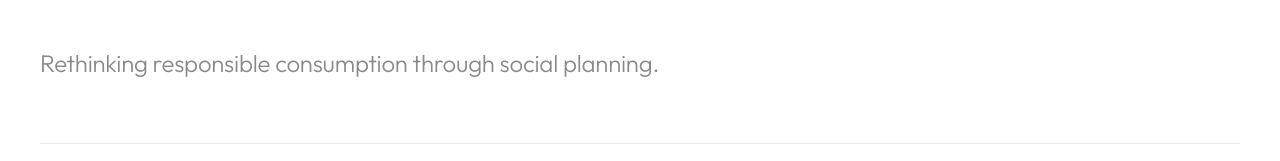
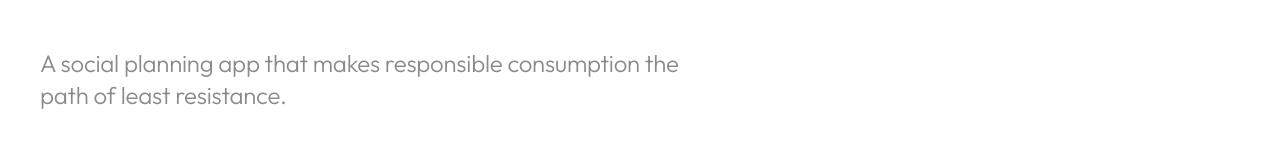
Before and after one commit to JulianGiraldo96/Julian_Portfolio, a Next.js app: page /work/savee in a window 1280 px wide. Shown: the part 320-481 px from the top of the page. Built offline with nearby package versions, Linux system fonts and the light colour scheme.

Commit message:
Humanize all portfolio text content

```diff
--- a/app/work/savee/page.tsx
+++ b/app/work/savee/page.tsx
@@ -14,7 +14,7 @@ export default function SaveePage() {
       meta={{
         index: "01",
         title: "Savee",
-        subtitle: "Rethinking responsible consumption through social planning.",
+        subtitle: "A social planning app that makes responsible consumption the path of least resistance.",
         year: "2025",
         role: "UX Design · Visual Identity",
         tags: ["Sustainability", "UX", "FoodTech"],
@@ -31,8 +31,8 @@ export default function SaveePage() {
           label: "01 · Overview",
           heading: "A social network designed to end food waste at home.",
           body: [
-            "Savee is a digital platform that treats food planning the way social media treats content discovery, through an infinite, personalised feed of recipe videos. Beneath the scroll lies a complete system: a smart pantry, an auto-updated shopping list, a weekly cooking calendar and a proactive alert engine that acts before ingredients expire.",
-            "The result is an app that doesn't just inspire cooking, it closes the loop between what you watch, what you buy and what you actually eat.",
+            "Savee treats food planning the way social media treats content discovery: an infinite, personalised feed of recipe videos. Behind the scroll sits a complete system — a smart pantry, an auto-updated shopping list, a weekly cooking calendar, and an alert engine that acts before ingredients expire.",
+            "The result is an app that doesn't just inspire cooking. It closes the loop between what you watch, what you buy, and what you actually eat.",
           ],
           image: {
             src: "/projects/savee/logo.png",
@@ -54,23 +54,23 @@ export default function SaveePage() {
               icon: "percent",
               number: "60%",
               caption:
-                "of global food waste comes from households, roughly 631 million tonnes per year.",
+                "of global food waste comes from households — around 631 million tonnes a year.",
             },
             {
               icon: "triangle",
               number: "30–40%",
               caption:
-                "of food is discarded straight from the fridge, mostly impulse buys without a recipe to go with them.",
+                "of food gets thrown out straight from the fridge, mostly impulse buys that never had a recipe attached.",
             },
             {
               icon: "globe",
               number: "1B+",
               caption:
-                "meals wasted every day globally (UNEP Food Waste Index 2024).",
+                "meals wasted every day worldwide (UNEP Food Waste Index 2024).",
             },
           ],
           footer:
-            "Improper storage accelerates spoilage further, ethylene gas and mould create a domino effect that multiplies the problem. The fix isn't willpower: it's better planning tools.",
+            "Poor storage makes it worse — ethylene gas and mould create a domino effect. The fix isn't willpower. It's better planning tools.",
         },
 
         /* ─── 03 Onboarding ─── */
@@ -79,7 +79,7 @@ export default function SaveePage() {
           label: "03 · Onboarding",
           heading: "Eight questions that personalise everything.",
           body: [
-            "Before the feed appears, Savee asks a short set of questions. Every answer shapes the algorithm, the shopping cadence and the portion sizes, from day one.",
+            "Before the feed appears, Savee asks a short set of questions. Every answer shapes the algorithm, the shopping cadence, and the portion sizes — right from day one.",
           ],
           items: [
             {
@@ -123,28 +123,28 @@ export default function SaveePage() {
           label: "04 · The feed",
           heading: "Social media-simple. Infinitely useful.",
           body: [
-            "The core interface is a vertical video feed. Every interaction on the right-hand action bar does exactly one thing, and together they drive the entire planning loop.",
+            "The core interface is a vertical video feed. Each interaction on the right-hand action bar does one thing, and together they drive the whole planning loop.",
           ],
           items: [
             {
               title: "♥ Like",
-              body: "Signals interest to the algorithm. The more you like, the more the feed learns your taste, recipes by cuisine, time, difficulty and season all adapt silently.",
+              body: "Signals interest to the algorithm. The more you like, the more the feed learns your taste — cuisine, time, difficulty, and season all adapt quietly.",
             },
             {
               title: "Save",
-              body: "Bookmarks a video without committing to it. Saved recipes live in their own tab and can be promoted to the cooking calendar at any point.",
+              body: "Bookmarks a video without committing to it. Saved recipes have their own tab and can be moved to the cooking calendar whenever you're ready.",
             },
             {
               title: "🍴+ Add to list",
-              body: "Adds the recipe to the active shopping list and immediately asks when you want to cook it. One tap plans the whole week.",
+              body: "Adds the recipe to the active shopping list and immediately asks when you want to cook it. One tap and the week is planned.",
             },
             {
               title: "Creator card",
-              body: "At the bottom of every video sits the creator's name and a brief recipe title. Tapping opens the full recipe, ingredients, difficulty level and estimated cook time.",
+              body: "At the bottom of every video is the creator's name and a short recipe title. Tap it to see the full recipe, ingredients, difficulty, and estimated cook time.",
             },
             {
               title: "+ Post (creator)",
-              body: "Creators, and eventually users, upload recipe videos through the + button on the action bar. The community grows the catalogue.",
+              body: "Creators — and eventually regular users — upload recipe videos through the + button. The community builds the catalogue.",
             },
           ],
         },
@@ -155,8 +155,8 @@ export default function SaveePage() {
           label: "05 · Calendar & schedule",
           heading: "Plan the week. Never wonder what's for dinner.",
           body: [
-            "After adding a recipe to the shopping list, Savee shows a horizontal week view. Each day column displays the recipes already scheduled underneath it; a + button lets you slot the new recipe on any open day.",
-            "The calendar is the connective tissue of the app, it links discovery (the feed) to action (shopping and cooking) and closes the loop back to daily reminders.",
+            "After adding a recipe to the shopping list, Savee shows a horizontal week view. Each day column shows what's already scheduled, and a + button lets you slot the new recipe into any open day.",
+            "The calendar is the connective tissue of the app — it links discovery (the feed) to action (shopping and cooking) and feeds back into the daily reminders.",
           ],
           image: {
             src: "/projects/savee/home-1.png",
@@ -172,28 +172,28 @@ export default function SaveePage() {
           label: "06 · Fork, shopping list",
           heading: "One toggle. Two views.",
           body: [
-            "The Fork tab is the operational core of Savee. A toggle in the top-right switches between the flat shopping list and the recipe card view, two lenses on the same data.",
+            "The Fork tab is the operational core of Savee. A toggle in the top-right switches between the flat shopping list and the recipe card view — two ways of looking at the same data.",
           ],
           items: [
             {
               title: "Smart shopping list",
-              body: "Aggregates all ingredients from scheduled recipes, grouped by category and sorted by aisle. Savee subtracts what's already in your pantry and flags duplicates. A live shopping mode lets you check items off in-store.",
+              body: "Pulls all ingredients from your scheduled recipes, grouped by category and sorted by aisle. Savee subtracts what's already in your pantry and flags duplicates. Live shopping mode lets you check items off as you go.",
             },
             {
               title: "Recipe card view (toggle)",
-              body: "Switches to a card-per-recipe layout showing difficulty, scheduled date (moveable), estimated cook time and a full ingredient breakdown for that recipe.",
+              body: "Switches to a card-per-recipe layout showing difficulty, scheduled date (moveable), estimated cook time, and a full ingredient breakdown.",
             },
             {
               title: "Live portion sync",
-              body: "Adjust the servings slider on any recipe card and the ingredient quantities update in real time, both in the card and directly in the shopping list. Cook for two or ten without manual recalculation.",
+              body: "Move the servings slider on any recipe card and the ingredient quantities update instantly — in the card and in the shopping list. Cook for two or ten without doing the math yourself.",
             },
             {
               title: "Moveable cooking date",
-              body: "Drag the date chip on a recipe card to reschedule. The calendar view and the shopping cadence update instantly, no friction, no double-entry.",
+              body: "Drag the date chip on a recipe card to reschedule. The calendar and shopping cadence update right away — no friction, no double-entry.",
             },
             {
               title: "Ingredient-level expiry awareness",
-              body: "Ingredients sourced from past purchases carry an estimated expiry date. When they approach it, a warning icon appears on the relevant recipe card so you can prioritise it.",
+              body: "Ingredients from past purchases carry an estimated expiry date. When one gets close, a warning icon appears on the relevant recipe card so you can cook it before it's wasted.",
             },
           ],
         },
@@ -204,9 +204,9 @@ export default function SaveePage() {
           label: "07 · Anti-waste loop",
           heading: "The app that remembers what your fridge forgets.",
           body: [
-            "Every day you open Savee, it surfaces the recipe you should cook today, no searching, no indecision. The daily push notification shows the video thumbnail, the cook time and the first three ingredients.",
-            "A second, parallel alert watches the pantry for ingredients that weren't consumed in past recipes and are approaching expiry. It suggests a recipe that uses them, turning near-waste into tonight's dinner.",
-            "If food is wasted despite the nudges, Savee logs it on your profile so you can track the trend over time and adjust your shopping frequency or portion sizes. Waste awareness is the last resort; prevention is the design intent.",
+            "Every day you open Savee, it surfaces the recipe you should cook today — no searching, no indecision. The daily push notification shows the video thumbnail, the cook time, and the first three ingredients.",
+            "A second alert watches the pantry for ingredients that weren't used in past recipes and are getting close to expiry. It suggests a recipe that uses them, turning near-waste into tonight's dinner.",
+            "If food does get wasted, Savee logs it on your profile so you can spot patterns over time and adjust your shopping frequency or portion sizes. Awareness is the last resort — prevention is the whole point.",
           ],
           image: {
             src: "/projects/savee/shopping-list.png",
@@ -222,28 +222,28 @@ export default function SaveePage() {
           label: "08 · Navigation",
           heading: "Five destinations. Zero friction.",
           body: [
-            "The bottom navigation bar covers every intent in the app. The order is deliberate, discovery first, action last.",
+            "The bottom navigation covers every intent in the app. The order is deliberate — discovery first, action last.",
           ],
           items: [
             {
               title: "Home",
-              body: "The personalised feed. Infinite vertical scroll of recipe videos curated by your preferences, cook history and what's in your pantry.",
+              body: "The personalised feed. Infinite vertical scroll of recipe videos shaped by your preferences, cooking history, and what's in your pantry.",
             },
             {
               title: "Search",
-              body: "Find recipes by ingredient, cuisine, dietary filter, difficulty or cook time. Useful for planned searches and for ad-hoc 'what can I make with spinach?' queries.",
+              body: "Find recipes by ingredient, cuisine, dietary filter, difficulty, or cook time. Works for planned searches and for 'what can I make with spinach?' moments alike.",
             },
             {
               title: "Fork",
-              body: "The shopping list and recipe schedule. Toggle between the flat list and the card-per-recipe view. The operational hub of the app.",
+              body: "The shopping list and recipe schedule in one place. Toggle between the flat list and the card-per-recipe view. The operational core of the app.",
             },
             {
               title: "Saved",
-              body: "Two sub-tabs: bookmarked videos (future inspiration) and cooked recipes (cook history with ratings). The archive of everything you've interacted with.",
+              body: "Two sub-tabs: bookmarked videos for future inspiration, and cooked recipes with ratings. Everything you've interacted with, in one place.",
             },
             {
               title: "Profile",
-              body: "All onboarding preferences are editable here, diet, skill level, household size, shopping frequency, equipment. Also shows waste-saved stats and cooking streaks.",
+              body: "All onboarding preferences are editable here — diet, skill level, household size, shopping frequency, equipment. Also shows waste-saved stats and cooking streaks.",
             },
           ],
         },
@@ -254,8 +254,8 @@ export default function SaveePage() {
           label: "09 · Design & identity",
           heading: "Fresh, vital, environmental by default.",
           body: [
-            "The visual language leans on vibrant greens and a confident display typeface to communicate freshness, vitality and environmental commitment, without the guilt-trip tone common in sustainability apps.",
-            "The interface is dark-first to put recipe videos centre stage. The fork-and-plough mark links the origin of food to the plate: a minimal icon that encodes the app's entire philosophy.",
+            "The visual language uses vibrant greens and a confident display typeface to communicate freshness and environmental intent — without the guilt-trip tone that most sustainability apps default to.",
+            "The interface is dark-first to put recipe videos front and centre. The fork-and-plough mark connects the origin of food to the plate: a minimal icon that encodes the whole philosophy.",
           ],
           image: {
             src: "/projects/savee/asset-4.svg",
@@ -270,15 +270,15 @@ export default function SaveePage() {
           label: "10 · Impact",
           heading: "Cutting waste by 25% in the first year.",
           body: [
-            "Savee's measurable goal is to reduce per-capita household food waste by 25% within the first year of consistent use. That's a direct contribution to UN SDG 12.3: halving global food waste by 2030.",
-            "The mechanism is behavioural, not punitive, better planning, better awareness, better habits. When the daily loop becomes routine, waste reduction follows as a natural side-effect.",
+            "Savee's measurable goal is to reduce per-capita household food waste by 25% within the first year of consistent use — a direct contribution to UN SDG 12.3, which targets halving global food waste by 2030.",
+            "The approach is behavioural, not punitive: better planning, better awareness, better habits. When the daily loop becomes routine, waste reduction is just what happens.",
           ],
           stats: [
             {
               icon: "percent",
               number: "25%",
               caption:
-                "target reduction in per-capita household food waste within the first year of use.",
+                "target reduction in per-capita household food waste within the first year.",
             },
             {
               icon: "leaf",
@@ -290,7 +290,7 @@ export default function SaveePage() {
               icon: "bolt",
               number: "Daily",
               caption:
-                "engagement model, one reminder, one recipe, one less wasted ingredient per day.",
+                "engagement loop: one reminder, one recipe, one less wasted ingredient per day.",
             },
           ],
         },
@@ -301,7 +301,7 @@ export default function SaveePage() {
           label: "11 · Screens",
           heading: "The app in motion.",
           body: [
-            "Key screens from the Home feed, recipe discovery and Shopping List, the three surfaces users interact with most in the daily loop.",
+            "Key screens from the Home feed, recipe discovery, and the Shopping List — the three surfaces users spend the most time with in the daily loop.",
           ],
           images: [
             {
@@ -337,7 +337,7 @@ export default function SaveePage() {
           label: "12 · User flow",
           heading: "End-to-end journey.",
           body: [
-            "From first login to daily waste-free cooking, one continuous loop across four phases: Onboarding, Discover & Schedule, Shop & Cook, Track & Loop.",
+            "From first login to daily waste-free cooking — one continuous loop across four phases: Onboarding, Discover & Schedule, Shop & Cook, Track & Loop.",
           ],
         },
       ]}
```
Also changed, not shown: app/work/erp-duo/page.tsx (+23 -23 lines), components/About.tsx (+4 -5 lines).
